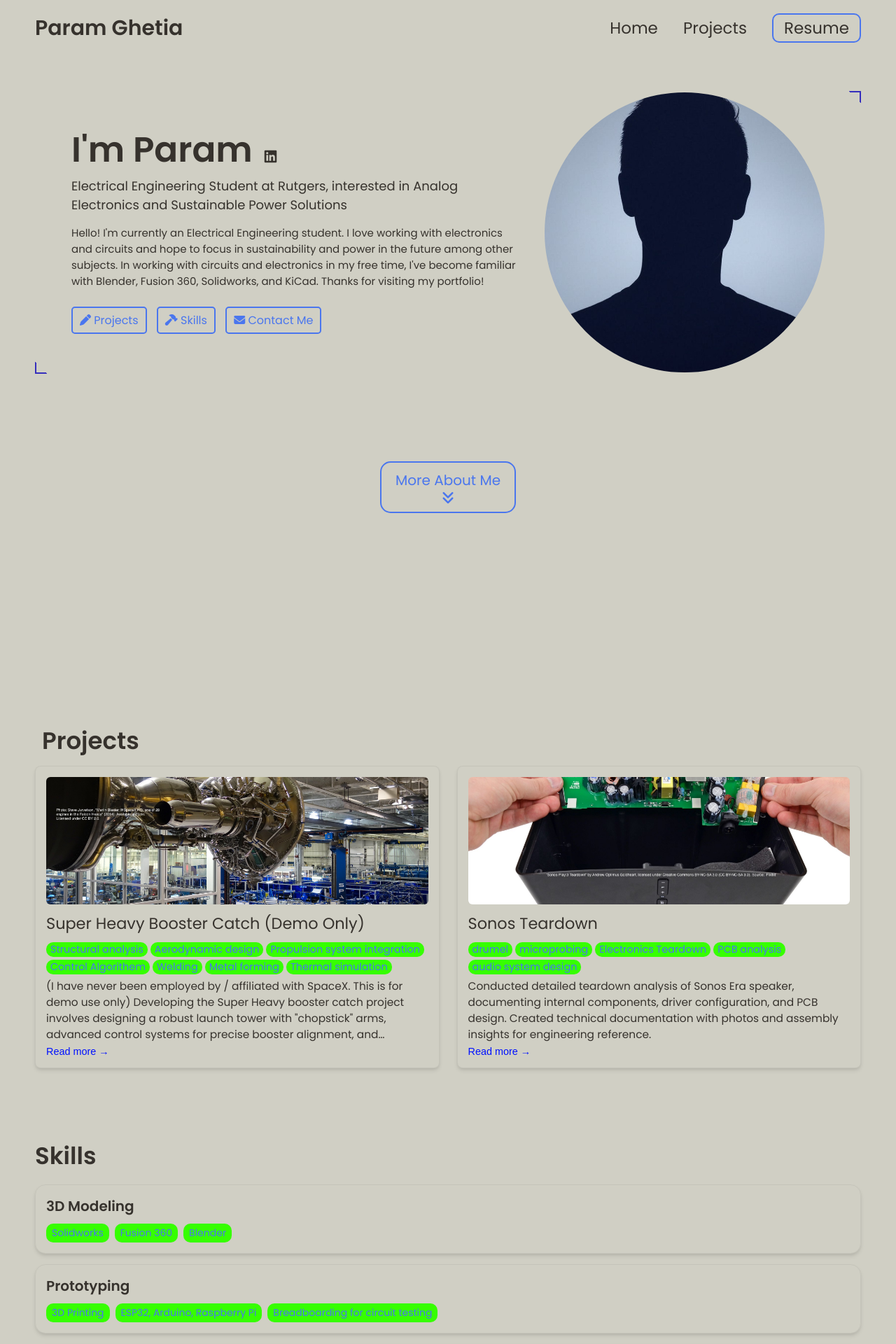
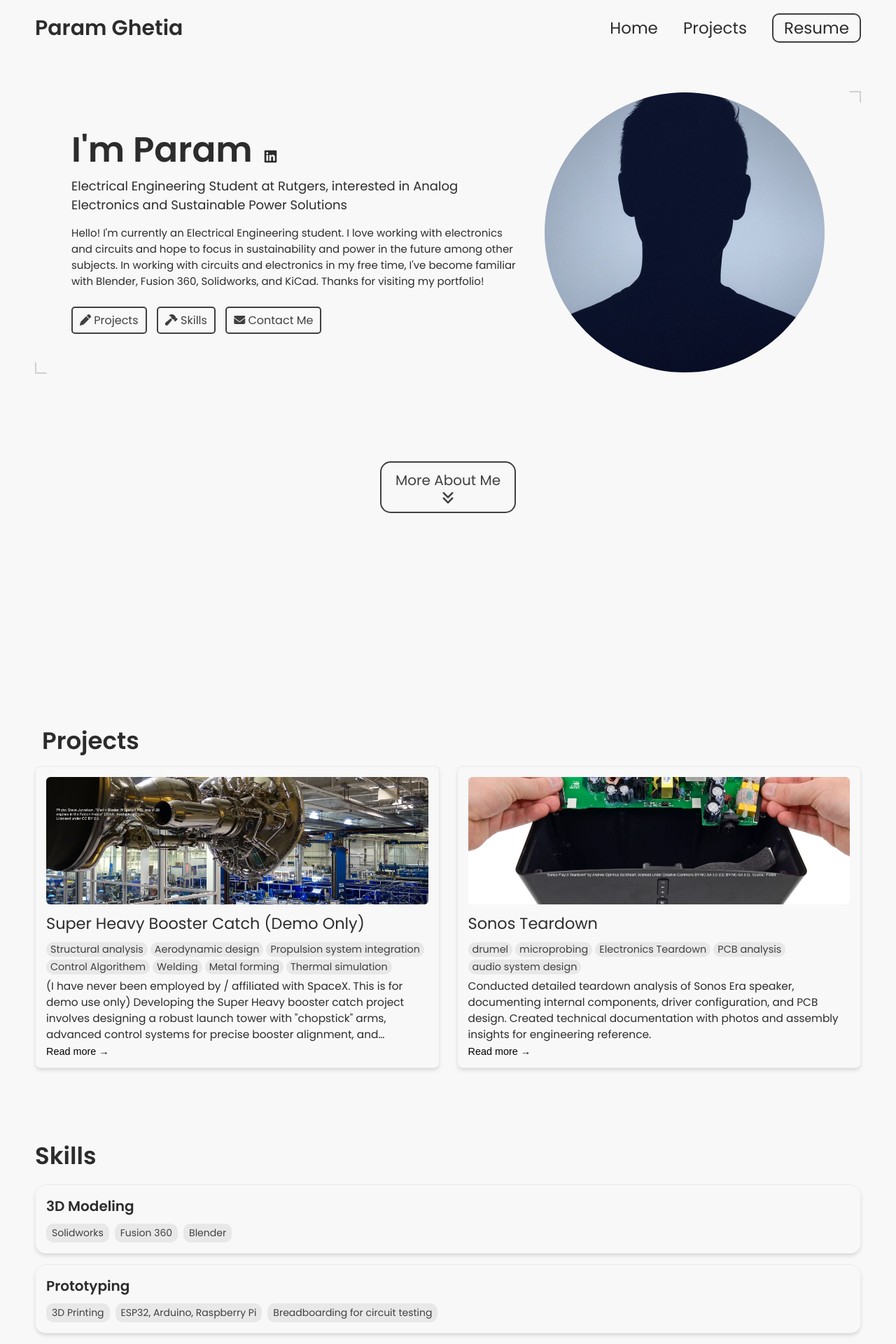
Before and after one commit to ParamGhetia/ParamGhetia.github.io, a Jekyll site: the page built from index.html, in a window 1280 px wide. Shown: the top 1920 px of the page at 70% size. Built offline with Jekyll 4.4.1, drawn with Linux system fonts in a browser that asks for light colours.

Commit message:
Update _config.yml

```diff
--- a/_config.yml
+++ b/_config.yml
@@ -65,12 +65,13 @@ formspree-key:   https://formspree.io/f/xovljjqz
 
 # Active theme (Updatethis to switch themes). Make sure to keep the indentation the samne.
 colors: # this is the basic theme
-  text: "#36322d"
-  border: "#352ebc"
-  link: "#4a76ee"
-  highlight: "#0011ff"
-  background: "#d0cfc4"
-  light_background: "#36ff00"
+  text: "#2c2c2c"
+  border: "#d0d0d0"
+  link: "#404040"
+  highlight: "#000000"
+  background: "#f8f8f8"
+  light_background: "#e8e8e8"
+
 
 # A few examples.
 basic theme:
```
